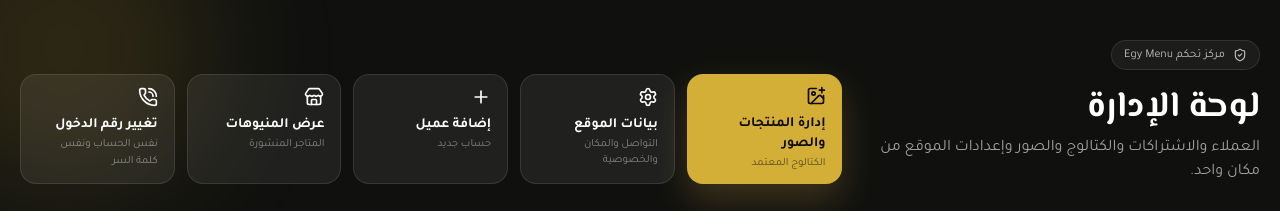
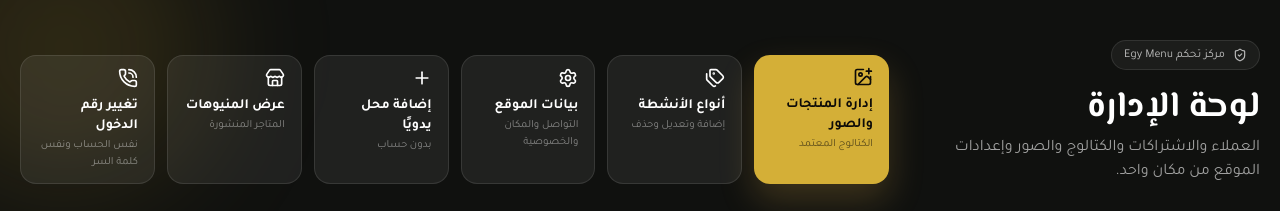
Before and after one commit to 1moalim1all1-cyber/Qr-Code, a React (Vite) app: page /admin in a window 1280 px wide. Shown: the top 211 px of the page. Built offline with nearby package versions, Linux system fonts and the light colour scheme; no server answers; the database is empty; sample sign-in values are in the browser's storage.

Commit message:
Expose activity management and manual store creation in admin

```diff
--- a/src/pages/admin/AdminHomePage.tsx
+++ b/src/pages/admin/AdminHomePage.tsx
@@ -1,6 +1,6 @@
 import { useEffect, useMemo, useState } from 'react'
 import { Link } from 'react-router-dom'
-import { Boxes, Eye, EyeOff, ImagePlus, LoaderCircle, PhoneCall, Plus, Settings, ShieldCheck, Sparkles, Store } from 'lucide-react'
+import { Boxes, Eye, EyeOff, ImagePlus, LoaderCircle, PhoneCall, Plus, Settings, ShieldCheck, Sparkles, Store, Tags } from 'lucide-react'
 import AdminDashboardPage from './AdminDashboardPage'
 import { changeMyLoginPhone, listAdminClients, setRestaurantHomepageVisibility, type AdminClientRecord } from '@/services/admin'
 import { useAuth } from '@/contexts/AuthContext'
@@ -60,7 +60,7 @@ export default function AdminHomePage() {
     const trimmed = nextPhone.trim()
     if (!trimmed) return
 
-    const confirmed = window.confirm(`تأكيد تغيير رقم تسجيل الدخول إلى ${trimmed}؟\nكلمة السر هتفضل زي ما هي.`)
+    const confirmed = window.confirm(`تأكيد تغيير رقم تسجيل الدخول إلى ${trimmed}?\nكلمة السر هتفضل زي ما هي.`)
     if (!confirmed) return
 
     setChangingLoginPhone(true)
@@ -89,10 +89,11 @@ export default function AdminHomePage() {
               <h1 className="mt-4 font-display text-3xl md:text-4xl font-bold">لوحة الإدارة</h1>
               <p className="mt-2 max-w-2xl text-sm md:text-base text-white/60">العملاء والاشتراكات والكتالوج والصور وإعدادات الموقع من مكان واحد.</p>
             </div>
-            <div className="grid grid-cols-2 sm:grid-cols-5 gap-3 w-full lg:w-auto">
+            <div className="grid grid-cols-2 sm:grid-cols-3 xl:grid-cols-6 gap-3 w-full lg:w-auto">
               <QuickAction to="/admin/catalog" icon={ImagePlus} title="إدارة المنتجات والصور" subtitle="الكتالوج المعتمد" featured />
+              <QuickAction to="/admin/business-types" icon={Tags} title="أنواع الأنشطة" subtitle="إضافة وتعديل وحذف" />
               <QuickAction to="/admin/site-settings" icon={Settings} title="بيانات الموقع" subtitle="التواصل والمكان والخصوصية" />
-              <QuickAction to="/admin/clients/new" icon={Plus} title="إضافة عميل" subtitle="حساب جديد" />
+              <QuickAction to="/admin/clients/new" icon={Plus} title="إضافة محل يدويًا" subtitle="بدون حساب" />
               <QuickAction to="/restaurants" icon={Store} title="عرض المنيوهات" subtitle="المتاجر المنشورة" />
               <button
                 type="button"
```
